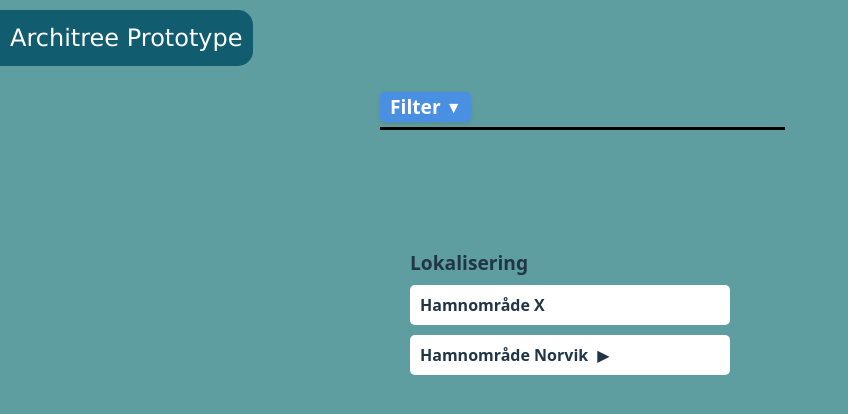
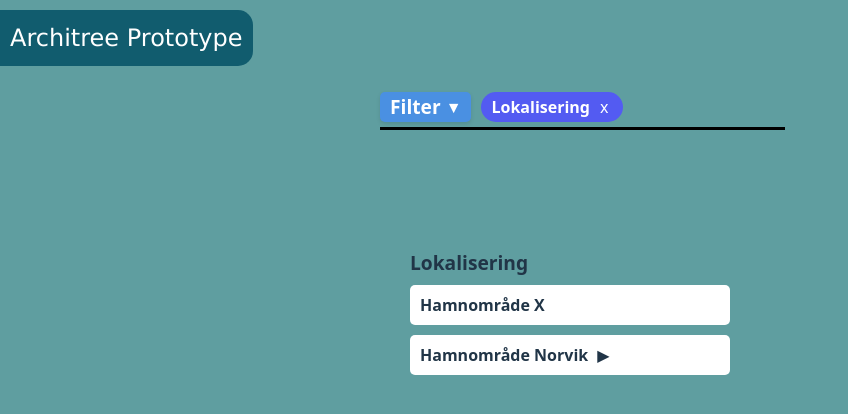
Before and after one commit to eira-quale/architree-81346-visualiser-prototype, a Vue app: page / in a window 1280 px wide. Shown: the top 414 px of the page, without its empty margins (0-848 px from the left). Built offline with nearby package versions, Linux system fonts and the light colour scheme.

Commit message:
Filter function

```diff
--- a/src/Main.vue
+++ b/src/Main.vue
@@ -1,89 +1,88 @@
 <template>
 
-<FilterDropdown></FilterDropdown>
+      <FilterDropdown
+    :dynamicOptions="dynamicOptions"
+    @filter-changed="onFilterChanged"
+  />
+
+
 
   <div class="main-container">
-
-
     <div class="main-trees-container">
-
-      <Tree v-for="(tree, index) in trees"
+      <Tree
+        v-for="(tree, index) in filteredTrees"
         :key="index"
         :tree="tree"
         @handle-node-click="handleNodeClick"
-        ></Tree>
-
-
+      />
     </div>
-    <SidePanel :selectedAspect="this.selectedAspect"></SidePanel>
+    <SidePanel :selectedAspect="this.selectedAspect" />
   </div>
-
 </template>
 
 <script>
-
 import FilterDropdown from './components/FilterDropdown.vue';
-
-import Aspect from '@/services/models/aspect.js'
-import { fetchMockData } from '@/services/treeService.js'
+import Aspect from '@/services/models/aspect.js';
+import { fetchMockData } from '@/services/treeService.js';
 import SidePanel from './components/side-panel/SidePanel.vue';
 import SvgIcon from '@jamescoyle/vue-icon';
 import { mdiMapMarkerPath } from '@mdi/js';
 import { mdiCube } from '@mdi/js';
 import { mdiHammerWrench } from '@mdi/js';
-import { TreeRoot } from '@/services/models/treeRoot.js'; // Updated import
-import { TreeNode } from '@/services/models/treeNode.js'; // Updated import
+import { TreeRoot } from '@/services/models/treeRoot.js';
+import { TreeNode } from '@/services/models/treeNode.js';
 import Tree from './components/tree/Tree.vue';
 
 export default {
-
-  props: {
-
-  },
   data() {
     return {
       mockData: null,
       selectedAspect: null,
       trees: [],
-
-
-      // Icons
+      selectedFilters: [],
       functionalPath: mdiHammerWrench,
       locationPath: mdiMapMarkerPath,
       productPath: mdiCube
-
-
-    }
+    };
   },
-  components:
-  {
-
+  components: {
     Tree,
     SidePanel,
     SvgIcon,
     FilterDropdown
-
-
   },
   async mounted() {
-
     this.mockData = await fetchMockData();
     this.initializeTrees();
-
-
-
-
+    this.$nextTick(() => {
+      this.selectedFilters = this.trees.map(tree => tree.name.toLowerCase());
+    });
+  },
+  computed: {
+    dynamicOptions() {
+      if (!this.trees.length) return [];
+      const uniqueNames = [...new Set(this.trees.map(tree => tree.name))];
+      return uniqueNames.map(name => ({
+        label: name,
+        value: name.toLowerCase()
+      }));
+    },
+    filteredTrees() {
+      if (!this.selectedFilters.length) return [];
+      return this.trees.filter(tree =>
+        this.selectedFilters.includes(tree.name.toLowerCase())
+      );
+    }
   },
   methods: {
-
     initializeTrees() {
       const randomId = Math.random().toString(36).substr(2, 9);
-      const newTree = new TreeRoot(randomId, "Lokalisering", true); // Updated reference
+      const newTree = new TreeRoot(randomId, "Lokalisering", true);
 
       const createNodeFromData = (data) => {
         const aspect = new Aspect(data.id, data.rds, data.name, data.previousName);
         const nodeId = Math.random().toString(36).substr(2, 9);
-        const node = new TreeNode(aspect, nodeId); // Updated reference
+        const node = new TreeNode(aspect, nodeId);
 
         if (data.children && data.children.length > 0) {
           data.children.forEach((child) => {
@@ -93,8 +92,6 @@ export default {
         }
 
         return node;
-
-
       };
 
       this.mockData.forEach((mockItem) => {
@@ -104,19 +101,14 @@ export default {
 
       this.trees.push(newTree);
     },
-
     handleNodeClick(aspect) {
-    this.selectedAspect = aspect;
-  },
-
-
-
+      this.selectedAspect = aspect;
+    },
+    onFilterChanged(newFilters) {
+      this.selectedFilters = newFilters;
+    }
   }
-
-
-
 };
 </script>
 
-
 <style scoped></style>
--- a/src/components/FilterDropdown.vue
+++ b/src/components/FilterDropdown.vue
@@ -12,6 +12,7 @@
             </span>
         </div>
         </div>
+
         <div v-if="isDropdownVisible" class="dropdown">
         <ul>
             <li>
@@ -19,7 +20,12 @@
             <label for="select-all">Select All</label>
             </li>
             <li v-for="option in options" :key="option.value">
-                    <input type="checkbox" :id="option.value" :value="option.value" v-model="selectedValues" />
+            <input
+                type="checkbox"
+                :id="option.value"
+                :value="option.value"
+                v-model="selectedValues"
+                />
             <label :for="option.value">{{ option.label }}</label>
             </li>
         </ul>
@@ -30,16 +36,15 @@
 <script>
 export default {
     name: "FilterDropdown",
+    props: {
+        dynamicOptions: {
+        type: Array,
+        required: true,
+        },
+    },
     data() {
         return {
-            options: [
-                { value: "bear", label: "Bear" },
-                { value: "ant", label: "Ant" },
-                { value: "salamander", label: "Salamander" },
-                { value: "owl", label: "Owl" },
-                { value: "frog", label: "Frog" },
-                { value: "shark", label: "Shark" },
-            ],
+            options: [],
             selectedValues: [],
             selectAll: false,
             isDropdownVisible: false,
@@ -47,10 +52,25 @@ export default {
     },
     computed: {
         selectedOptions() {
-            return this.options.filter(option =>
+            return this.options.filter((option) =>
             this.selectedValues.includes(option.value)
         );
         },
+    },
+    watch: {
+        selectedValues(newVal) {
+            this.selectAll = newVal.length === this.options.length;
+            this.$emit("filter-changed", newVal);
+        },
+        dynamicOptions: {
+            immediate: true,
+            handler(newVal) {
+                this.options = newVal;
+                this.selectedValues = newVal.map(opt => opt.value);
+                this.selectAll = true;
+                this.$emit("filter-changed", this.selectedValues);
+            },
+        }
     },
     methods: {
         toggleDropdown() {
@@ -61,17 +81,20 @@ export default {
         },
         toggleSelectAll() {
             if (this.selectAll) {
-                this.selectedValues = this.options.map(option => option.value);
+                this.selectedValues = this.options.map((option) => option.value);
             } else {
                 this.selectedValues = [];
             }
         },
         removeOption(value) {
-            this.selectedValues = this.selectedValues.filter(v => v !== value);
+            this.selectedValues = this.selectedValues.filter((v) => v !== value);
             this.selectAll = false;
         },
         handleClickOutside(event) {
-            if (!this.$refs.dropdown.contains(event.target) && !event.target.closest(".selected-tags")) {
+            if (
+            !this.$refs.dropdown.contains(event.target) &&
+            !event.target.closest(".selected-tags")
+            ) {
             this.closeDropdown();
             }
         },
@@ -85,6 +108,7 @@ export default {
     };
 </script>
 
+
 <style scoped>
 .filter-dropdown {
     display: flex;
@@ -93,7 +117,6 @@ export default {
     position: relative; /* Ensure positioning context for dropdown */
     max-width: 90%; /* Reduce the width to make it shorter on the right side */
 }
-
 .filter-top-row {
     display: flex;
     flex-direction: row;
@@ -104,7 +127,6 @@ export default {
     border-bottom: 3px solid black;
     padding-bottom: 5px; /* Add space below the border */
 }
-
 .filter-text {
     margin-right: 10px;
     display: flex; /* Use flexbox for alignment */
@@ -117,23 +139,16 @@ export default {
     cursor: pointer; /* Change cursor to pointer for interactivity */
     box-shadow: 0 2px 4px rgba(0, 0, 0, 0.1); /* Add a subtle shadow */
     transition: background-color 0.2s; /* Smooth transition for hover effect */
-
-
 }
-
 .filter-text:hover {
     background-color: #357ab8; /* Darken background on hover */
 }
-
 .selected-tags {
     display: flex;
     flex-direction: row;
     flex-wrap: nowrap; /* Prevent wrapping of tags */
     gap: 5px;
-
-
 }
-
 .tag {
     display: inline-flex; /* Use inline-flex to keep tag and button inline */
     align-items: center;
@@ -145,7 +160,6 @@ export default {
     /* Prevent text wrapping */
     margin-right: 5px; /* Add spacing between tags */
 }
-
 .remove-tag {
     background: none;
     border: none;
@@ -158,7 +172,6 @@ export default {
     justify-content: flex-end; /* Align the "x" to the right inside the button */
     padding: 0 5px; /* Add padding for better spacing */
 }
-
 .dropdown {
     position: absolute; /* Position on top of everything */
     z-index: 1000; /* Ensure it appears above other elements */
@@ -171,27 +184,22 @@ export default {
     top: 100%; /* Position below the filter-top-row */
     left: 0;
 }
-
 .dropdown ul {
     list-style: none;
     padding: 0;
     margin: 0;
 }
-
 .dropdown li {
     display: flex;
     align-items: center;
     margin-bottom: 5px;
 }
-
 label {
     margin-left: 5px;
 }
-
 input[type="checkbox"] {
     cursor: pointer;
 }
-
 .chevron {
     margin-left: 5px; /* Add spacing between text and chevron */
     font-size: smaller; /* Adjust size of the chevron */
```
Lines whose indentation alone changed are shown as unchanged.
